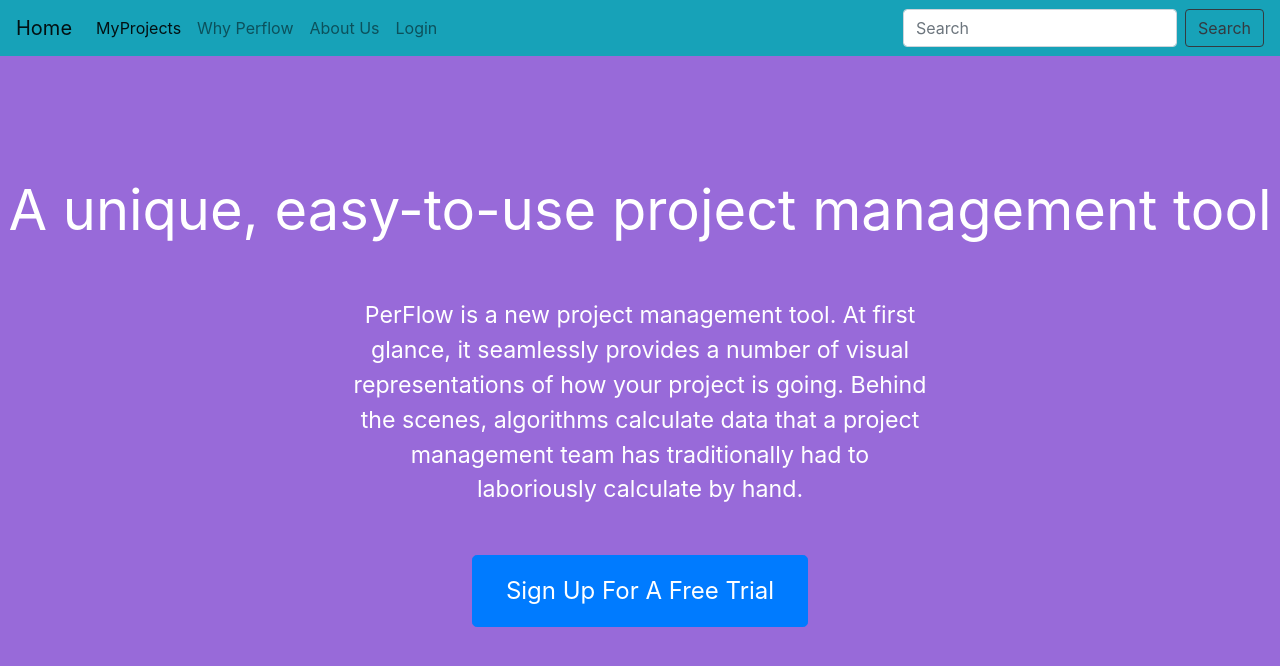
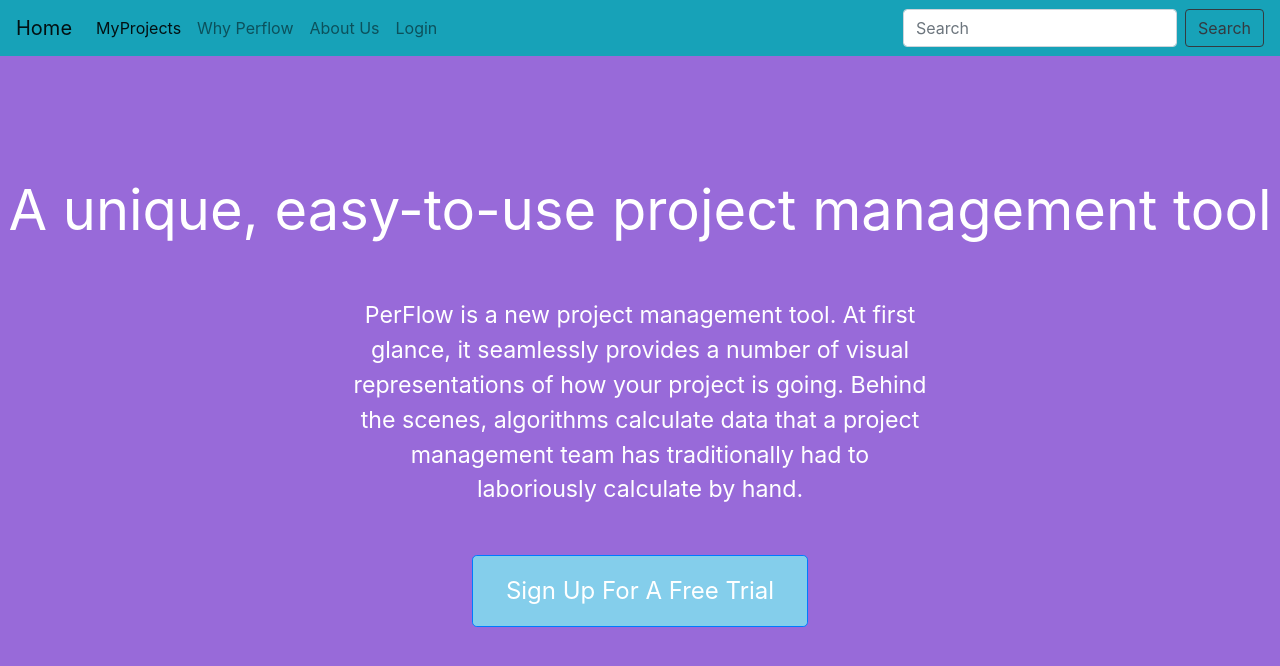
Before and after one commit to pratima-shegokar/perflow, a React (Create React App) app in the folder frontend/: page /Homepage in a window 1280 px wide. Shown: the top 666 px of the page. Built offline with nearby package versions, Linux system fonts and the light colour scheme.

Commit message:
Changed register button color. Removed link decoration on register button.

```diff
--- a/frontend/src/App.css
+++ b/frontend/src/App.css
@@ -41,6 +41,8 @@
     height: 3em;
     display: block;
     font-size: 150%;
+    background-color: #84CEEB;
+    text-decoration: none;
 }
 
 #why-pf-info-column {
--- a/frontend/src/components/Home/Home.js
+++ b/frontend/src/components/Home/Home.js
@@ -23,7 +23,7 @@ class Home extends React.Component {
                          calculate data that a project management team has traditionally had to laboriously calculate by hand.
                     </div>
                     <div>
-                        <a href="/Register"><button type="button" class="btn btn-primary btn-lg" id="home-signup-button">Sign Up For A Free Trial</button></a>
+                        <a href="/Register" style={{textDecoration: 'none'}}><button type="button" class="btn btn-primary btn-lg" id="home-signup-button">Sign Up For A Free Trial</button></a>
                     </div>
             </React.Fragment>
 
```
